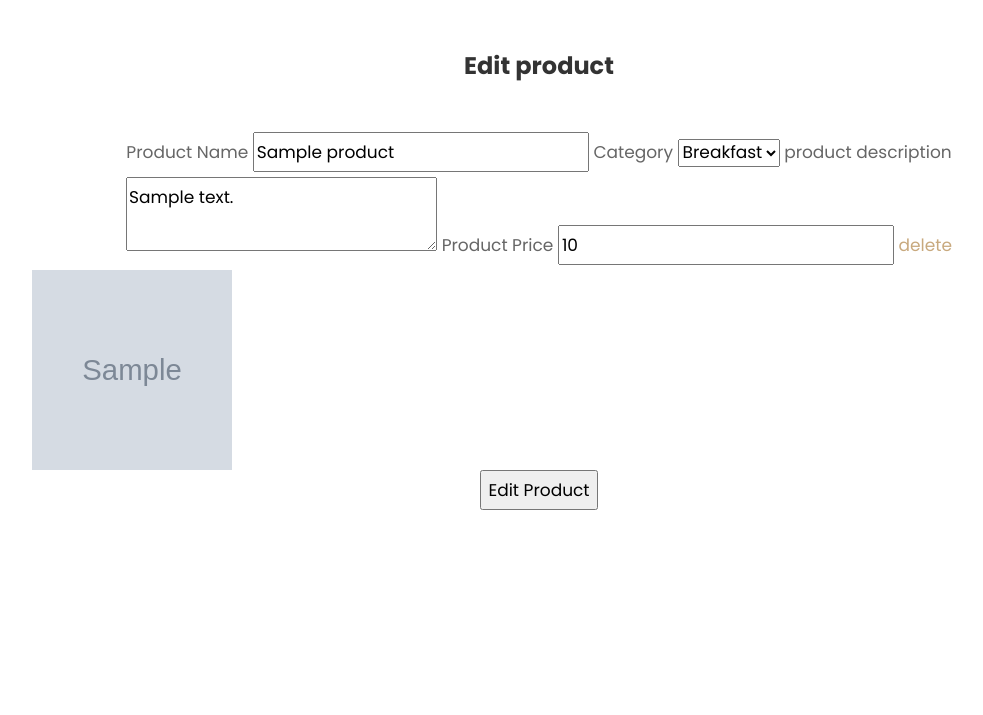
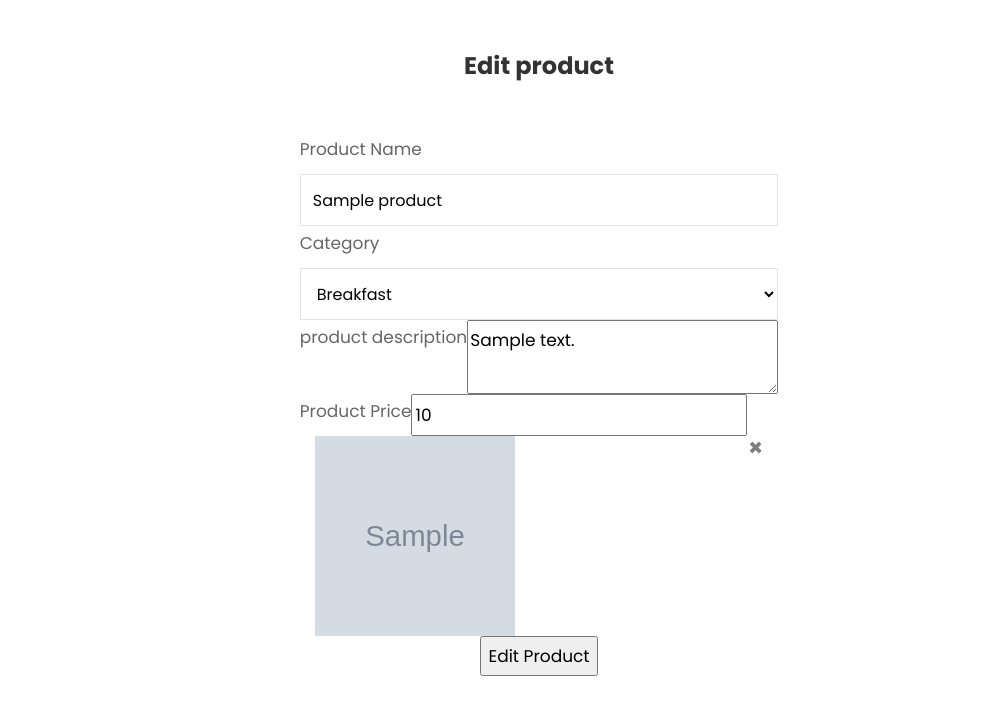
Before and after one commit to omamazainab/resturant-management-system-flask, a Flask app: page /admin/edit-product/1 in a window 1280 px wide. Shown: the part 66-781 px from the top of the page, without its empty margins (101-1084 px from the left). Run offline with Flask 2, Linux system fonts and the light colour scheme; a user stored in the database is signed in; tables that the repository leaves empty hold one stand-in row (values such as "Sample post"); grey boxes marked "Sample" are stand-in pictures; some libraries are stand-ins or nearby versions.

Commit message:
front end of admin panel completed

```diff
--- a/app/templates/admin/edit-product.html
+++ b/app/templates/admin/edit-product.html
@@ -11,18 +11,31 @@
 
                     <form method="POST" enctype="multipart/form-data">
                         {{ form.csrf_token }}
-                            {{ form.product_name.label }} {{ form.product_name() }}
-                            {{ form.category.label }} {{ form.category() }}
+
+                        <div class="row">
+                            {{ form.product_name.label }} {{ form.product_name(class="form-control") }}
+                        </div>
+                        <div class="row">
+                            {{ form.category.label }} {{ form.category(class="form-control") }}
+                        </div>
+                        <div class="row">
                             {{ form.description.label }} {{ form.description() }}
+                        </div>
+                        <div class="row">
                             {{ form.price.label }} {{ form.price() }}
+                        </div>
 
 
-                            {% set product_image = product.image %}
+
+
 
 
 
                             {% if product.image != "" %}
-                            <a href="/admin/delete-image/{{product.id}}">delete</a>
+                            {% set product_image = product.image %}
+                            <a href="/admin/delete-image/{{product.id}}"><button type="button" class="close" aria-label="Close">
+                                <span aria-hidden="true">&times;</span>
+                              </button></a>
                             <div class="menu-img img"
                                 style="width: 200px; height: 200px; background-image: url({{url_for('static',filename='uploads/' + product_image)}});">
                             </div>
--- a/app/templates/admin/products.html
+++ b/app/templates/admin/products.html
@@ -13,8 +13,8 @@
       <div>
         <span class="card-link">{{product.category}}</span><span class="card-link">{{product.price}}</span>
       </div>
-      <div><a href="#" class="card-link">Edit</a>
-        <a href="#" class="card-link">Delete</a></div>
+      <div><a href="edit-product/{{product.id}}" class="card-link">Edit</a>
+        <a href="delete-product/{{product.id}}" class="card-link">Delete</a></div>
     </div>
 </div>
 
```
Also changed, not shown: app/static/uploads/breakfast-1.jpg (deleted), app/static/uploads/breakfast-2.jpg (added).
